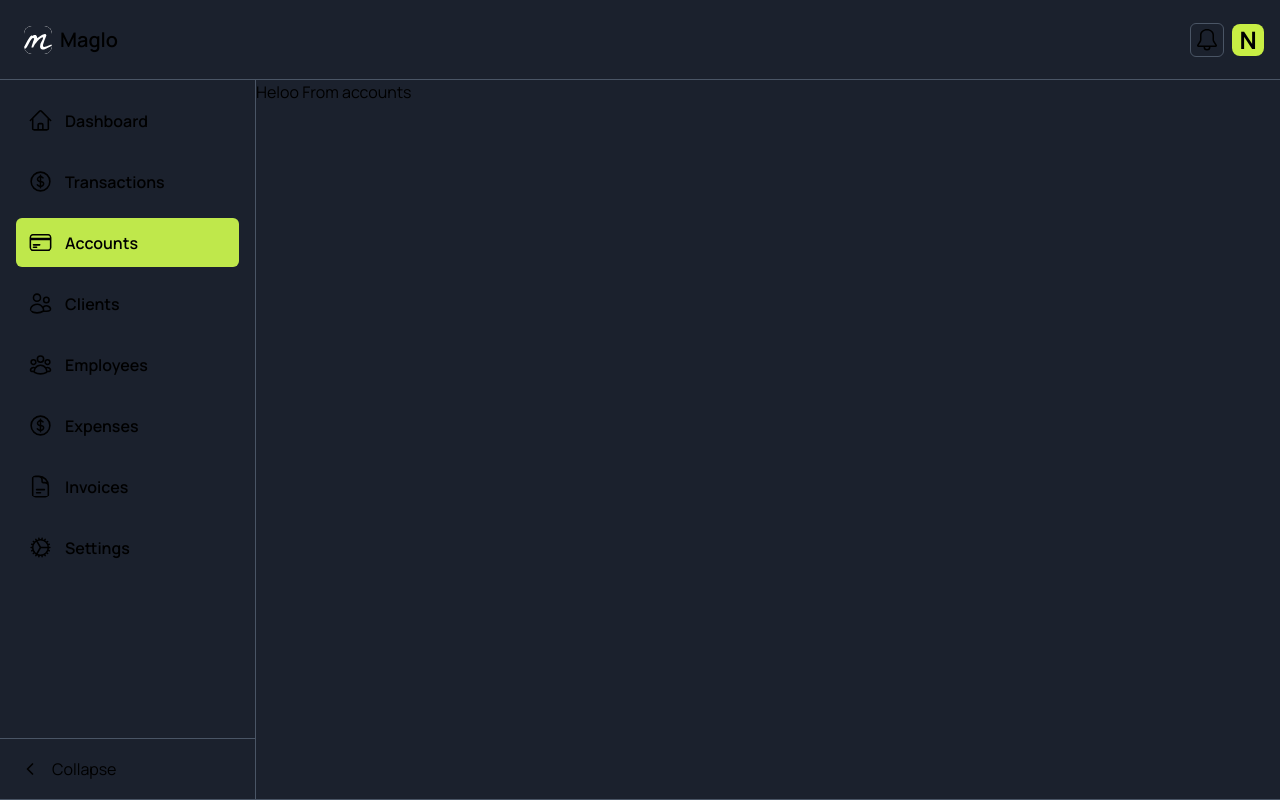
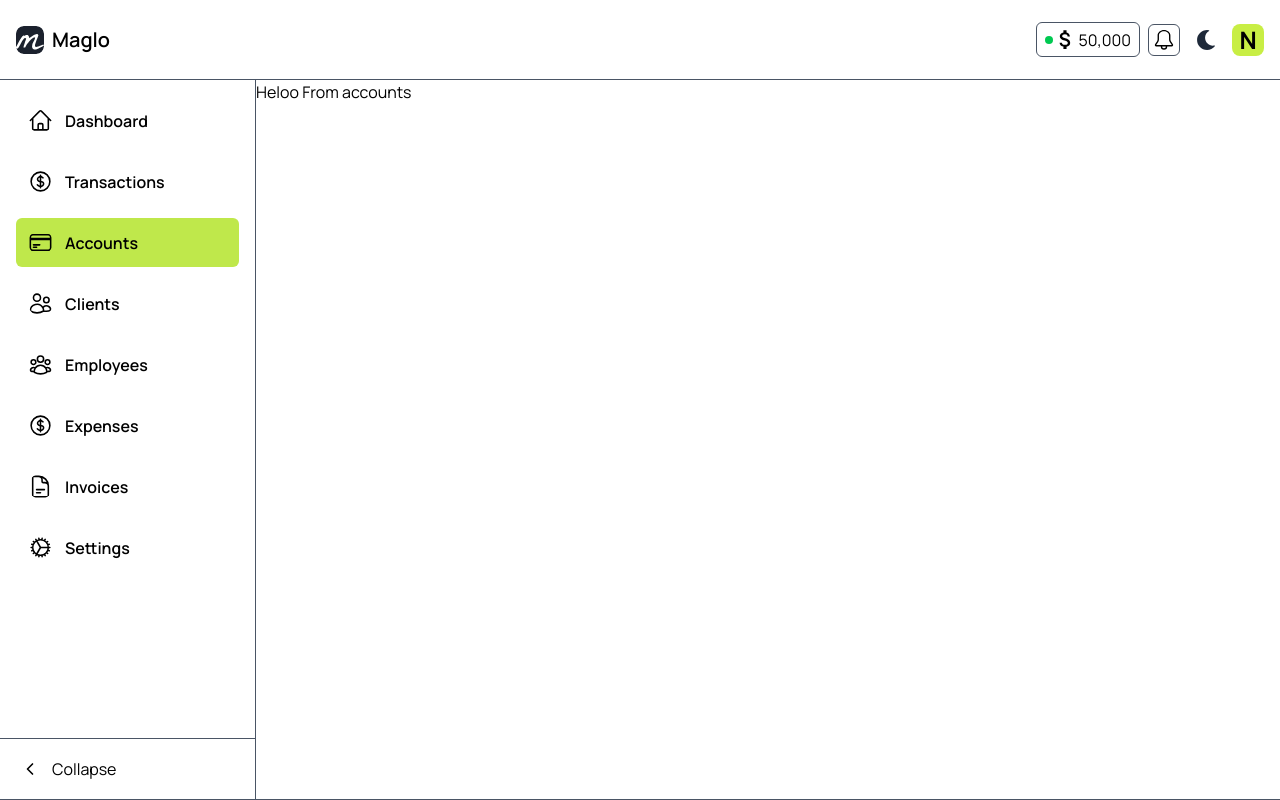
Before and after one commit to viraj00789/passbook-system, a Next.js app: page /accounts in a window 1280 px wide. Built offline with nearby package versions, Linux system fonts and the light colour scheme; sample sign-in values are in the browser's storage.

Commit message:
fix: minor changes

```diff
--- a/app/(protected)/layout.tsx
+++ b/app/(protected)/layout.tsx
@@ -16,7 +16,7 @@ export default function ProtectedLayout({
   return (
     <ThemesProvider>
       <AuthGuard>
-        <div className="w-full h-screen flex flex-col  bg-dark-blue border-b border-gray-600">
+        <div className="w-full h-screen flex flex-col  bg-white dark:bg-dark-blue border-b border-gray-600">
           <Navbar open={open} setOpen={setOpen} />
           <div className="flex grow">
             <Sidebar open={open} setOpen={setOpen} />
--- a/components/Navbar.tsx
+++ b/components/Navbar.tsx
@@ -5,6 +5,8 @@ import Image from "next/image";
 import { RxHamburgerMenu } from "react-icons/rx";
 import { getItemFromLocalStorage } from "../utils/helper";
 import { GoBell } from "react-icons/go";
+import ThemeToggle from "@/Providers/ThemeToggle";
+import { MdOutlineAttachMoney } from "react-icons/md";
 
 interface NavbarProps {
   open: boolean;
@@ -15,10 +17,8 @@ export default function Navbar({ open, setOpen }: NavbarProps) {
   const { email } = getItemFromLocalStorage("auth") || {};
 
   return (
-    <nav className="w-full text h-20 p-4 flex items-center justify-between border-b border-gray-600">
-      {/* Logo */}
+    <nav className="w-full text h-20 p-4 flex items-center justify-between border-b border-gray-600 bg-white dark:bg-dark-blue">
       <div className="flex items-center gap-4">
-        {/* Mobile Hamburger */}
         <div
           className="md:hidden cursor-pointer"
           onClick={() => setOpen(!open)}
@@ -27,10 +27,9 @@ export default function Navbar({ open, setOpen }: NavbarProps) {
         </div>
 
         <Link href="/" className="flex items-center">
-          {/* Desktop logo */}
-          <div className="hidden md:block">
-            <div className="flex items-center justify-between p-2">
-              <div className="flex items-center gap-2">
+          <div className="flex items-center gap-2">
+            <div className="flex items-center justify-center gap-2">
+              <div className="flex items-center gap-4">
                 <Image
                   src="/maglo.svg"
                   alt="Logo"
@@ -38,12 +37,11 @@ export default function Navbar({ open, setOpen }: NavbarProps) {
                   height={28}
                   className="bg-white rounded-lg"
                 />
-                <span className="text-xl font-semibold">Maglo</span>
               </div>
+              <p className="hidden md:block text-xl font-semibold">Maglo</p>
             </div>
           </div>
 
-          {/* Mobile logo */}
           <div className="md:hidden">
             <svg width="30" height="32" viewBox="0 0 30 32" fill="currentColor">
               <path d="M29.24 22.68c-.16-.39-.31-.8-.47-1.15..." />
@@ -52,11 +50,14 @@ export default function Navbar({ open, setOpen }: NavbarProps) {
         </Link>
       </div>
 
-      {/* Right menu */}
       <div className="flex items-center gap-2">
-        <div>
-          <GoBell className="custom-border-gray p-1" size={34} />
+        <div className="custom-border-gray px-2 py-1 rounded-lg items-center hidden md:flex">
+          <div className="w-2 h-2 rounded-full bg-green-500" />
+          <MdOutlineAttachMoney size={25} />
+          <p>50,000</p>
         </div>
+        <GoBell className="custom-border-gray p-1" size={32} />
+        <ThemeToggle />
 
         <div className="w-8 h-8 min-w-8 min-h-8 rounded-lg flex items-center justify-center overflow-hidden">
           {email ? (
--- a/components/Sidebar.tsx
+++ b/components/Sidebar.tsx
@@ -62,8 +62,8 @@ export default function Sidebar({ open, setOpen }: SidebarProps) {
 
       <aside
         className={`
-            fixed md:relative z-50 h-full md:h-auto
-            border-r border-gray-600 bg-dark-blue transition-all duration-300 text flex flex-col justify-between
+            fixed md:relative z-50 h-full md:h-auto bg-white dark:bg-dark-blue
+            border-r border-gray-600 dark:border-gray-600 transition-all duration-300 text flex flex-col justify-between
             ${open ? "translate-x-0" : "-translate-x-full md:translate-x-0"}
             ${open ? "w-64" : "md:w-16"}
             md:translate-x-0
```
